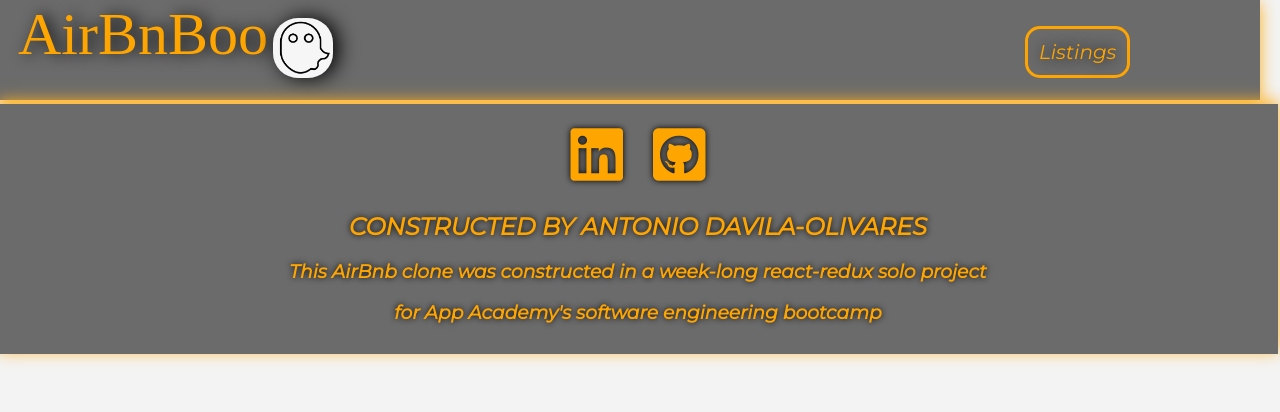
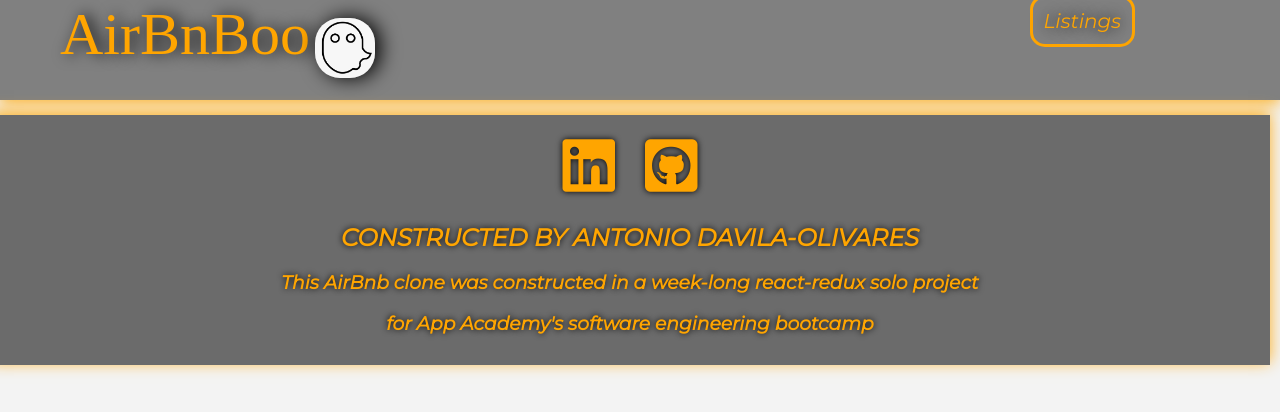
Before and after one commit to D3vila/AirBnBoo-SoloProject, a React (Create React App) app in the folder frontend/: page / in a window 1280 px wide. Shown: the top 412 px of the page. Built offline with nearby package versions, Linux system fonts and the light colour scheme; no server answers; a web font is replaced by a local one.

Commit message:
fixed navbar css

```diff
--- a/frontend/src/components/Navigation/Navigation.css
+++ b/frontend/src/components/Navigation/Navigation.css
@@ -38,16 +38,26 @@
     list-style-type: none;
 }
 
-.homeLogo {
-    background-color: #6b6b6b;
+.navbar__container {
+    width: 100%;
+    background-color: gray;
     box-shadow: 0px 3px 15px rgb(253, 176, 33);
     height: 100px;
-    width: 103.1%;
-    right: 0;
+    margin-top: -16px;
+    margin-bottom: 15px;
+
+}
+
+.homeLogo {
+    /* background-color: #6b6b6b; */
+    /* box-shadow: 0px 3px 15px rgb(253, 176, 33); */
+    /* height: 100px; */
+    /* width: 103.1%; */
+    /* right: 0;
     left: 0;
-    top: 0;
-    margin-left: -50px;
-    margin-top: -16px;
+    top: 0; */
+    /* margin-left: -50px; */
+    /* margin-top: -16px; */
     position: relative;
     z-index: 1;
 }
--- a/frontend/src/components/Navigation/index.js
+++ b/frontend/src/components/Navigation/index.js
@@ -27,6 +27,7 @@ function Navigation({ isLoaded }) {
   }
 
   return (
+    <nav className='navbar__container'>
       <ul>
         <li className='nav__list'>
           <div className='homeLogo'>
@@ -40,6 +41,7 @@ function Navigation({ isLoaded }) {
           </div>
         </li>
       </ul>
+    </nav>
   );
 }
 
--- a/frontend/src/index.css
+++ b/frontend/src/index.css
@@ -1 +1,5 @@
 /* TODO Add site wide styles */
+body {
+    padding: 0;
+    margin: 0;
+}
```
Lines whose indentation alone changed are shown as unchanged.
